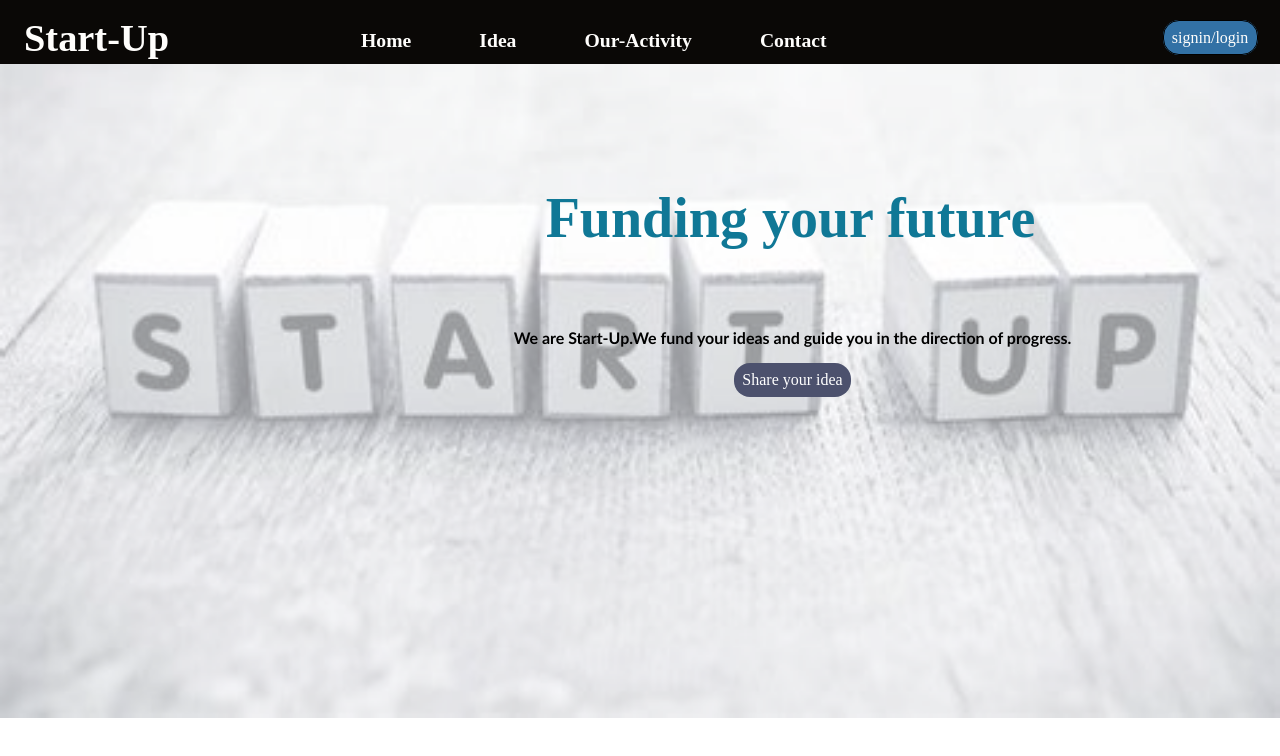
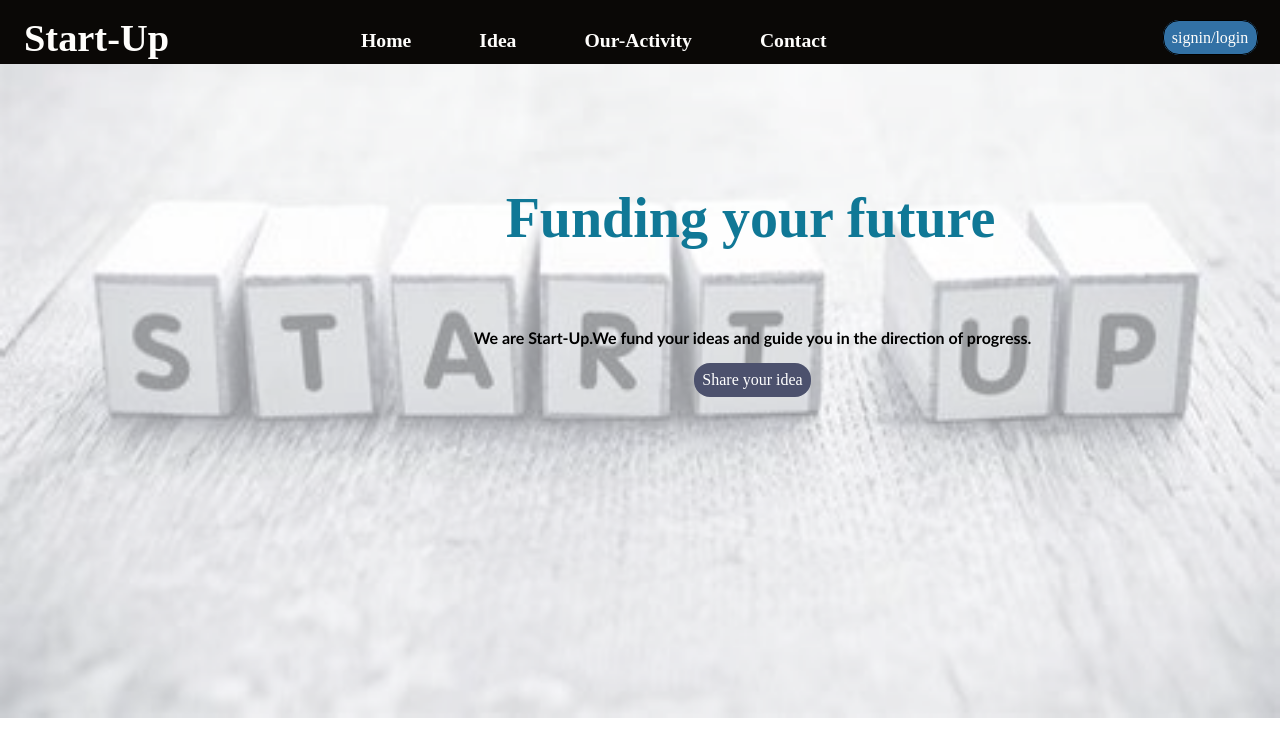
Before and after one commit to snvharsha/OIBSIP, a plain HTML site: page index.html in a window 1280 px wide. Drawn offline with Linux system fonts and the light colour scheme.

Commit message:
Update index.html

```diff
--- a/index.html
+++ b/index.html
@@ -86,7 +86,7 @@
            .main-content{
             width: auto;
             height: 15rem;
-           margin-left:20rem;
+           margin-left:15rem;
             position: relative;
 
             display: flex;
```
